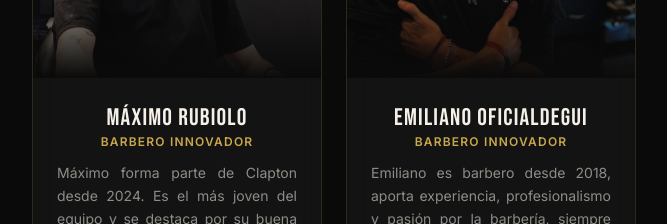
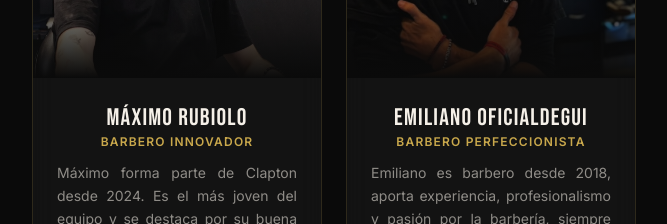
Before and after one commit to salvador-castro/clapton-barberia, a React (Vite) app: page / in a window 1280 px wide. Shown: the part 3920-4144 px from the top of the page, without its empty margins (306-973 px from the left). Built offline with nearby package versions, Linux system fonts and the light colour scheme.

Commit message:
fix role barber

```diff
--- a/src/components/Barbers.tsx
+++ b/src/components/Barbers.tsx
@@ -47,7 +47,7 @@ const barbers = [
   {
     id: 'emiliano-oficialdegui',
     name: 'Emiliano Oficialdegui',
-    role: 'Barbero innovador',
+    role: 'Barbero perfeccionista',
     photo: '/equipo/emilianoOficialdegui.jpeg',
     description: 'Emiliano es barbero desde 2018, aporta experiencia, profesionalismo y pasión por la barbería, siempre enfocado en la calidad de cada corte. Su llegada nos da un aire renovado a nuestro equipo.',
     schedule: 'Lun–Vie: 9 a 20 h · Sáb: 10 a 16 h',
```
